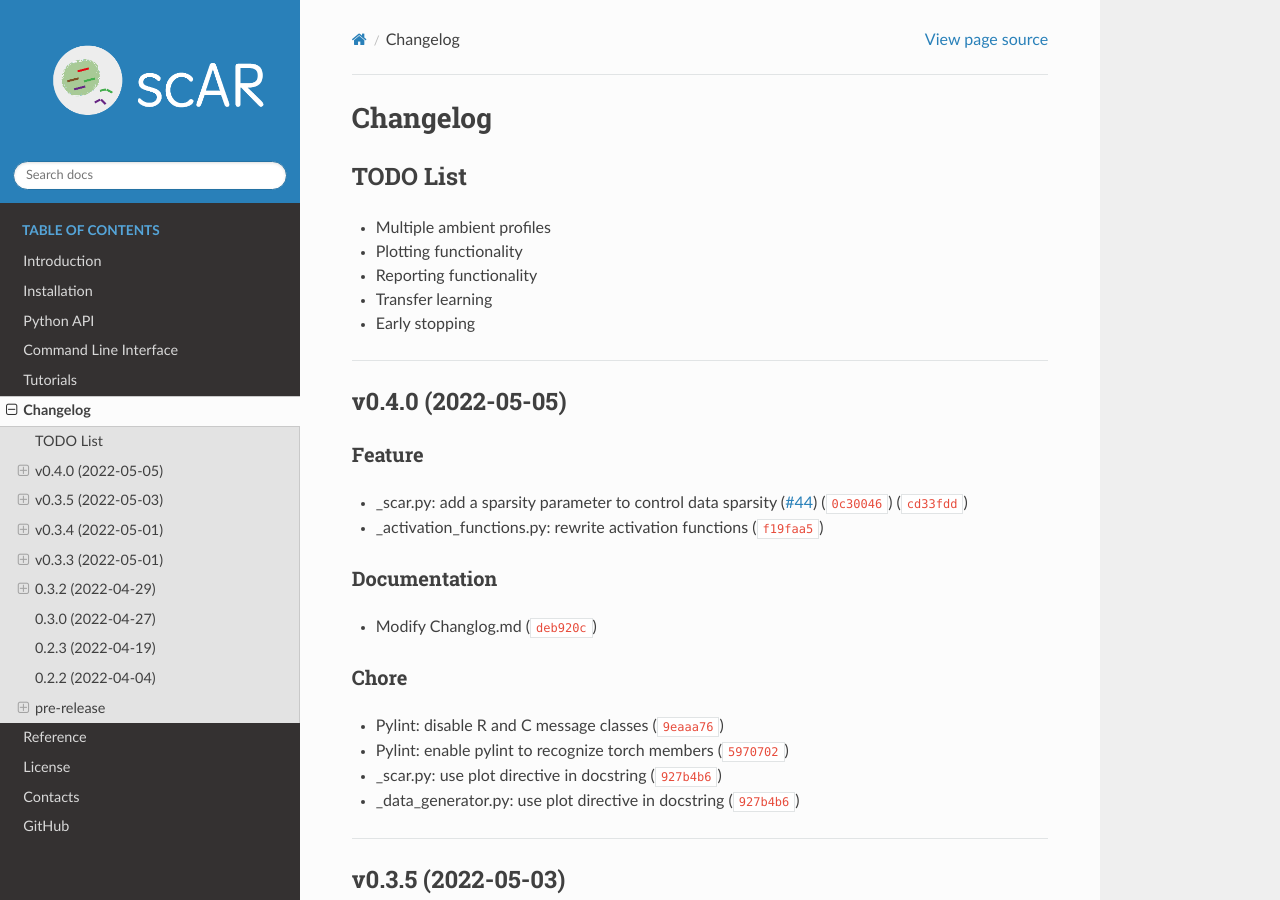
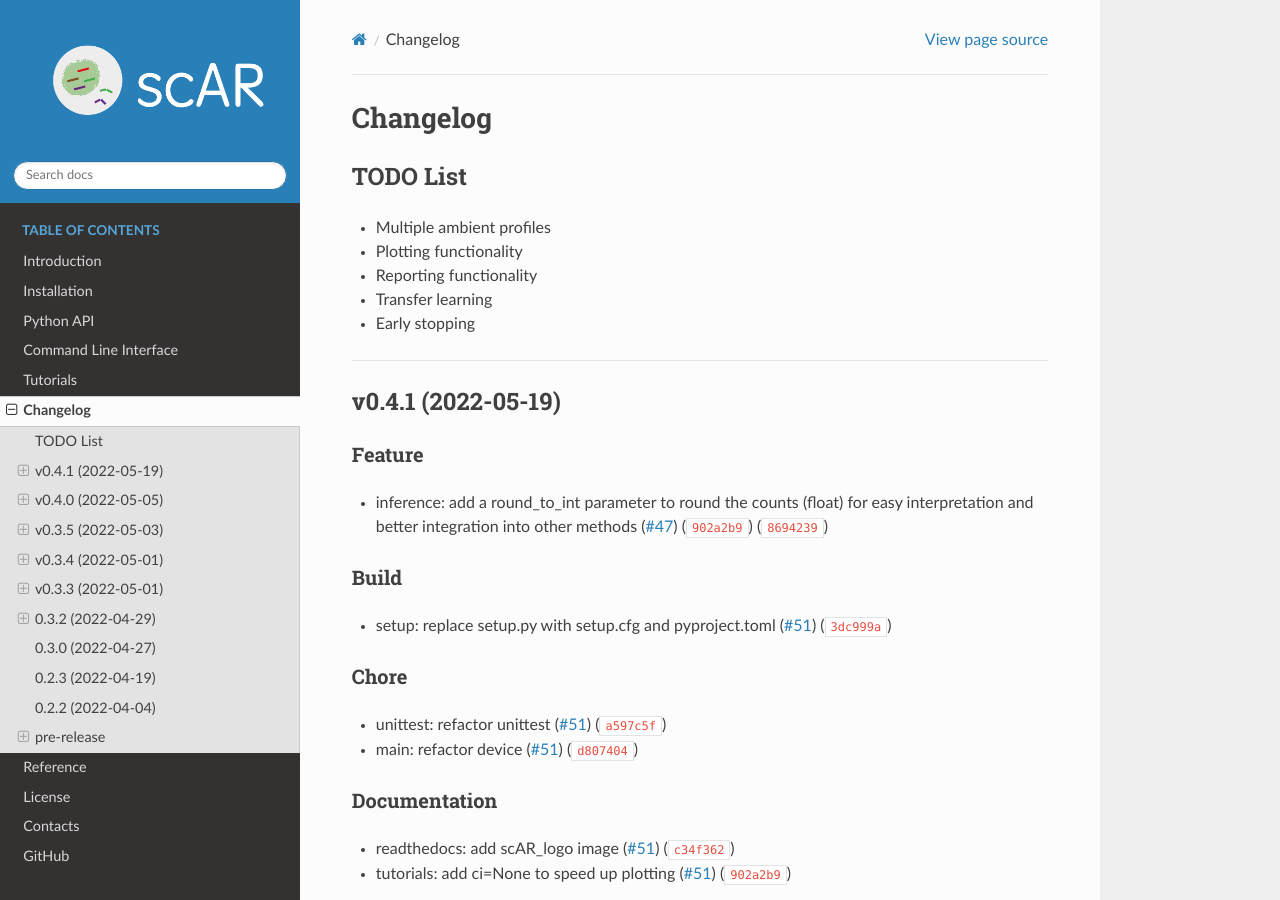
Before and after one commit to Novartis/scar, a Sphinx documentation site: the page built from docs/Release_notes.md, in a window 1280 px wide and 900 px high. Built offline with Sphinx 7.4.7 and the Read the Docs theme 2.0.0, drawn with Linux system fonts in a browser that asks for light colours.

Commit message:
make a new release

```diff
--- a/docs/Release_notes.md
+++ b/docs/Release_notes.md
@@ -10,6 +10,21 @@
 -------------------------------------
 
 <!--next-version-placeholder-->
+
+## v0.4.1 (2022-05-19)
+### Feature
+* inference: add a round_to_int parameter to round the counts (float) for easy interpretation and better integration into other methods ([#47](https://github.com/Novartis/scar/issues/47)) ([`902a2b9`](https://github.com/Novartis/scar/commit/8694239b1efb4afd24871943e97ad006fab355f8)) ([`8694239`](https://github.com/Novartis/scar/commit/04d30678d29e28ceadd71622c9748edaa7ca8769))
+
+### Build
+* setup: replace setup.py with setup.cfg and pyproject.toml ([#51](https://github.com/Novartis/scar/pull/51)) ([`3dc999a`](https://github.com/Novartis/scar/pull/51/commits/c30f4f0270c4a6263bf23c5c3f3619f4436f2890))
+
+### Chore
+* unittest: refactor unittest ([#51](https://github.com/Novartis/scar/pull/51)) ([`a597c5f`](https://github.com/Novartis/scar/commit/c34f362697ce88a3604bc8b476b7038165699fe4))
+* main: refactor device ([#51](https://github.com/Novartis/scar/pull/51)) ([`d807404`](https://github.com/Novartis/scar/commit/a597c5fd57a79cec921daf2133423ec8a8926019699fe4))
+
+### Documentation
+* readthedocs: add scAR_logo image ([#51](https://github.com/Novartis/scar/pull/51)) ([`c34f362`](https://github.com/Novartis/scar/commit/902a2b9cefffd8f883963450712825e939869569))
+* tutorials: add ci=None to speed up plotting ([#51](https://github.com/Novartis/scar/pull/51)) ([`902a2b9`](https://github.com/Novartis/scar/commit/3dc999a7d475d08446663bd780d943ba4dffe56c))
 
 ## v0.4.0 (2022-05-05)
 ### Feature
--- a/scar/main/__version__.py
+++ b/scar/main/__version__.py
@@ -1,5 +1,5 @@
 # -*- coding: utf-8 -*-
 """version here"""
 
-__version__ = "0.4.0"
+__version__ = "0.4.1"
 _copyright = "2022, Novartis Institute for BioMedical Research"
```
